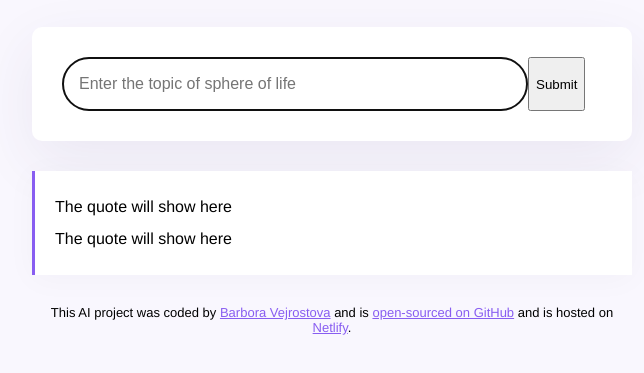
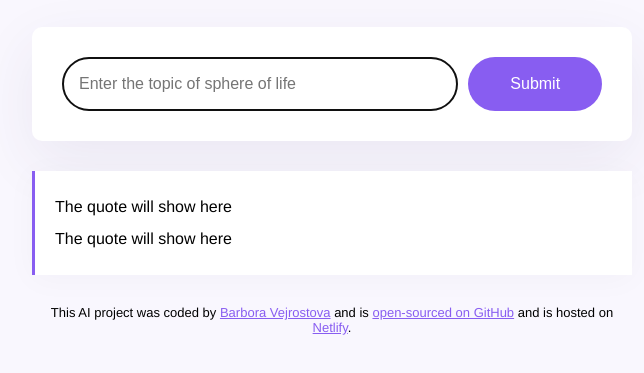
Before and after one commit to Barkika/generator, a plain HTML site: page index.html in a window 1280 px wide. Shown: the part 285-658 px from the top of the page, without its empty margins (308-952 px from the left). Drawn offline with Linux system fonts and the light colour scheme.

Commit message:
Button update

```diff
--- a/index.html
+++ b/index.html
@@ -17,7 +17,7 @@
       <form>
         <input type="text" placeholder="Enter the topic of sphere of life" autofocus required autocomplete="off" class="instructions"
      />
-        <input type="submit" />
+        <input type="submit" class="submit-button" />
       </form>
       <div class="poem">The quote will show here
       </br>
```
